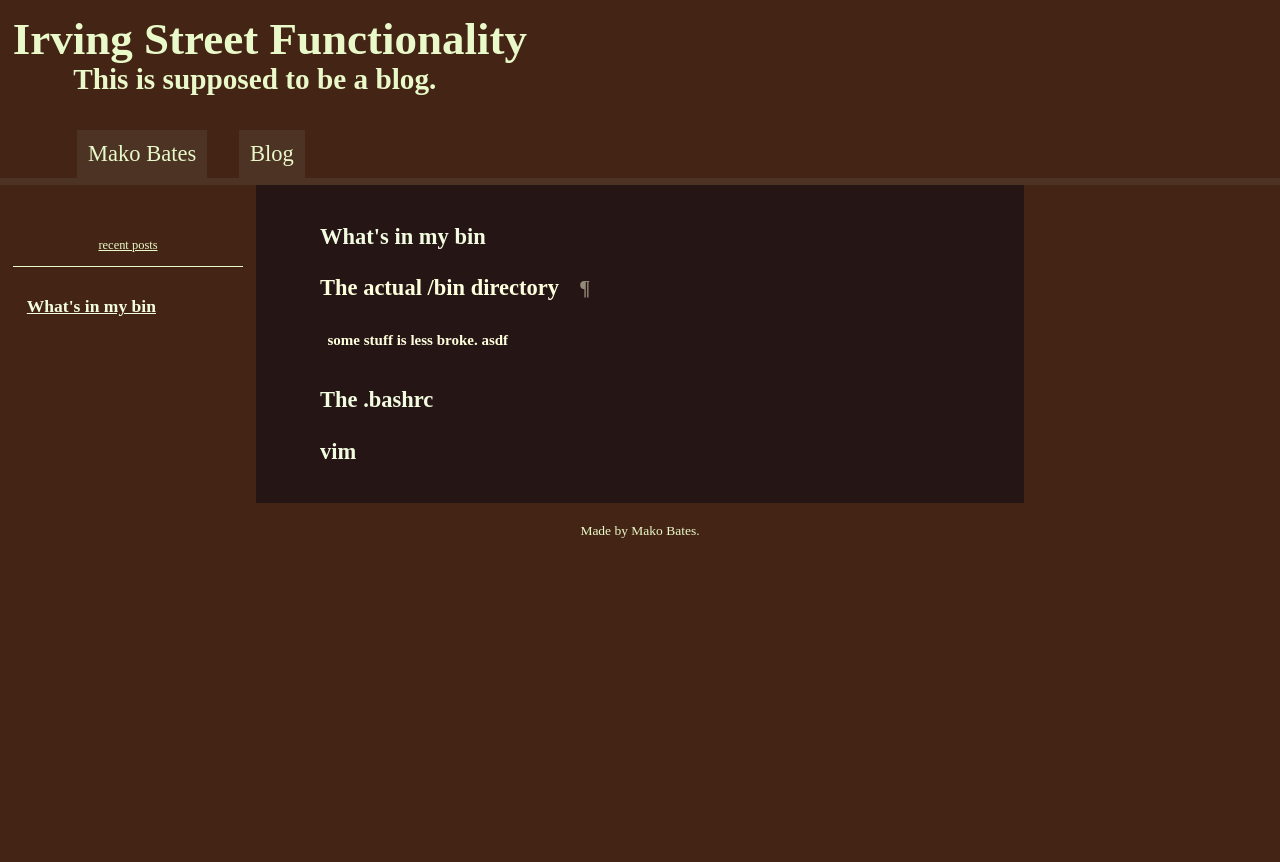
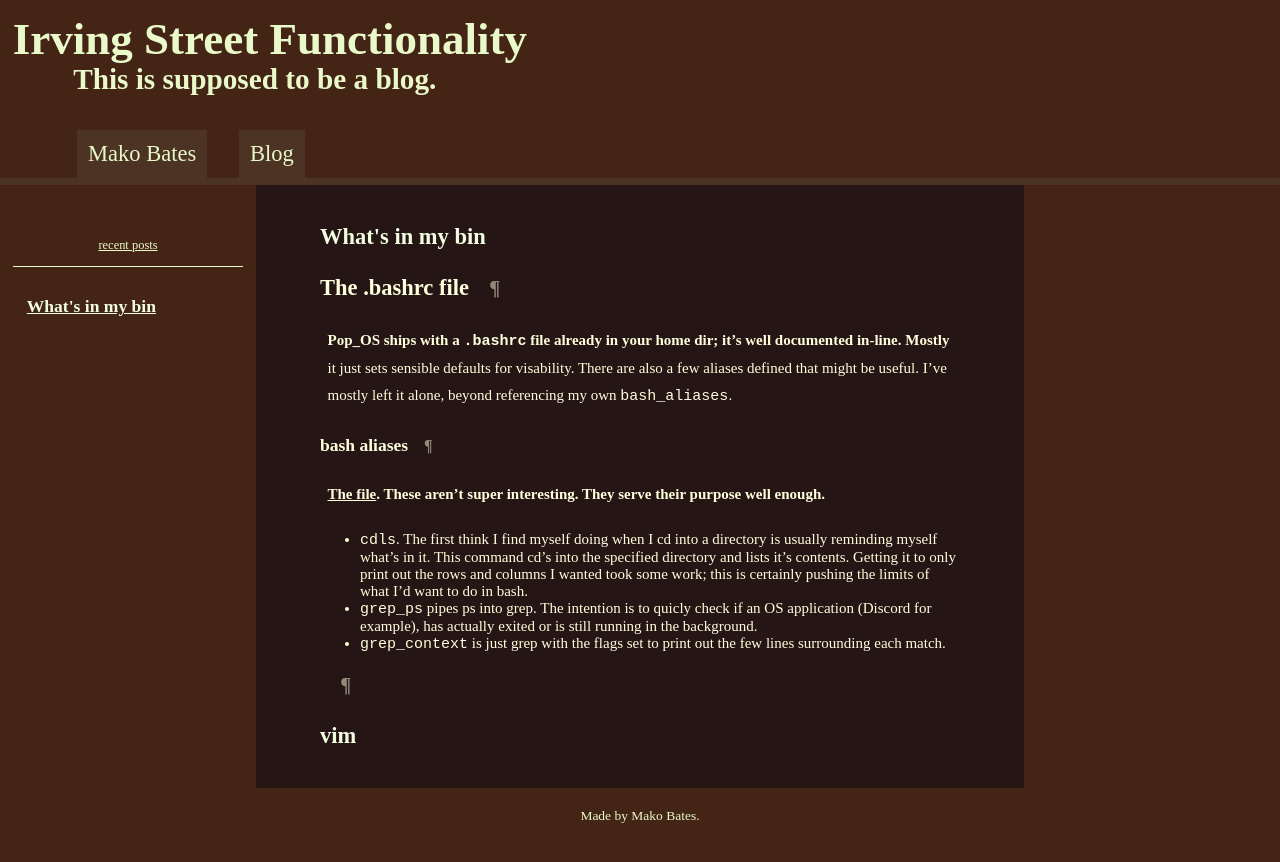
Before and after one commit to ShapeOfMatter/Mako-Bates, a Jekyll site: the page built from _posts/2021-01-10-whats-in-my-bin.md, in a window 1280 px wide. Shown: the top 862 px of the page. Built offline with Jekyll 4.4.1, drawn with Linux system fonts in a browser that asks for light colours.

Commit message:
start describing bash aliases

```diff
--- a/_posts/2021-01-10-whats-in-my-bin.md
+++ b/_posts/2021-01-10-whats-in-my-bin.md
@@ -4,10 +4,21 @@ date: 2021-01-10 00:00:00 -05:00
 description: Cataloging various minor things I've added to my OS.
 ---
 
-{% include section.html c="The actual /bin directory" %}
 
-some stuff is less broke. asdf
+{% include section.html c="The .bashrc file" %}
+Pop_OS ships with a `.bashrc` file already in your home dir; it's well documented in-line. Mostly it just sets sensible defaults for visability. There are also a few aliases defined that might be useful. I've mostly left it alone, beyond referencing my own `bash_aliases`.
 
-# The .bashrc
+{% include section.html c="bash aliases" l=3 %}
+[The file]({{ "code/bin/aliases.bash" | absolute_url }}).
+These aren't super interesting. They serve their purpose well enough.
+
+- `cdls`. The first think I find myself doing when I cd into a directory is usually reminding myself what's in it. This command cd's into the specified directory and lists it's contents. Getting it to only print out the rows and columns I wanted took some work; this is certainly pushing the limits of what I'd want to do in bash.
+- `grep_ps` pipes ps into grep. The intention is to quicly check if an OS application (Discord for example), has actually exited or is still running in the background.
+- `grep_context` is just grep with the flags set to print out the few lines surrounding each match.
+
+{% include section.html c="" %}
+
+
+
 
 # vim
```
Also changed, not shown: 1 other file.
